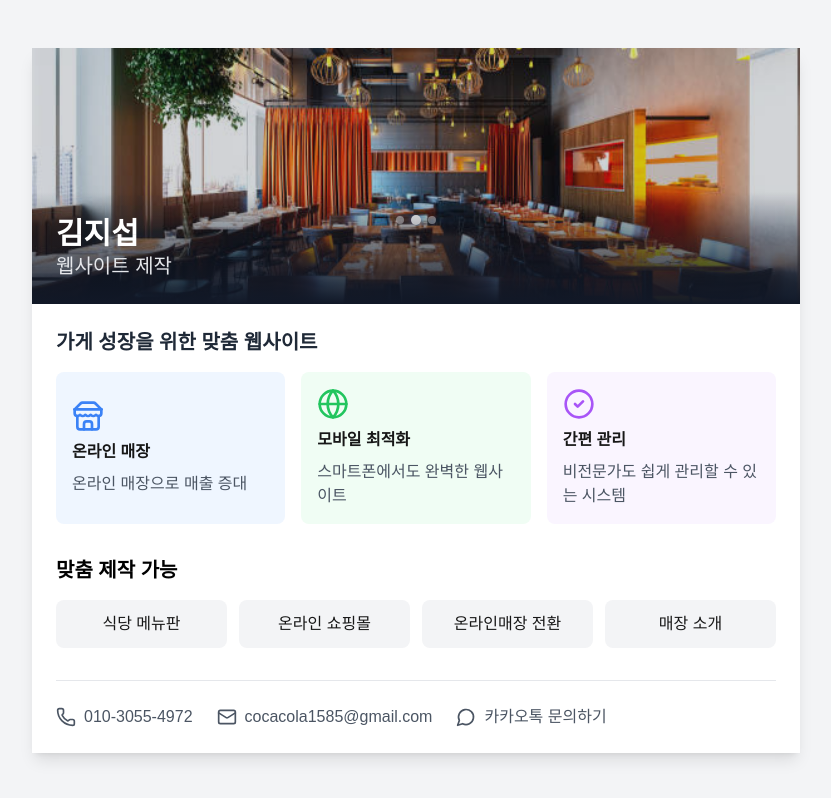
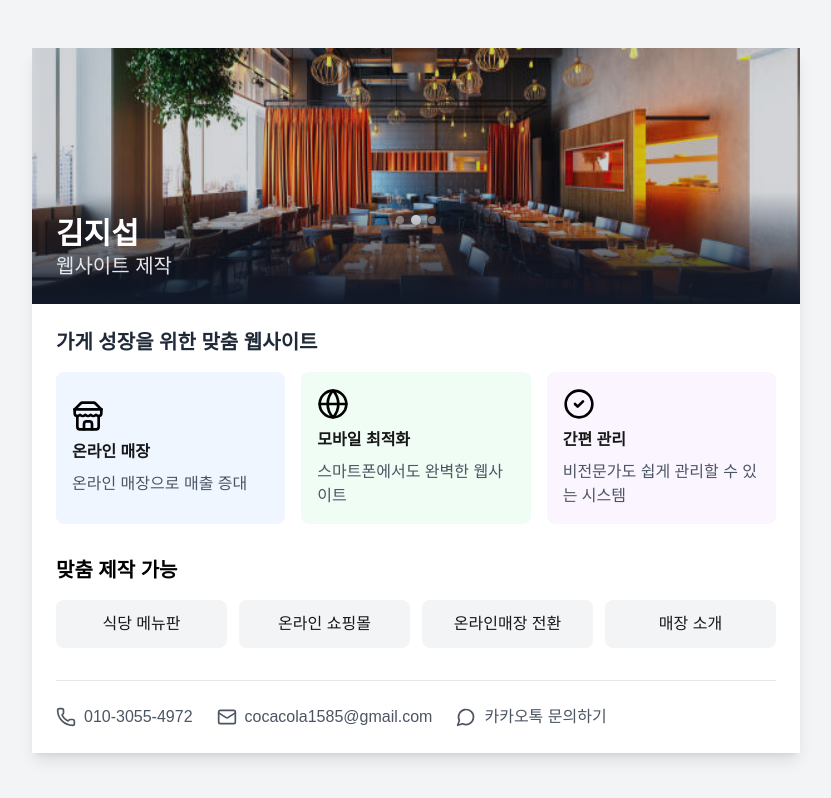
Before and after one commit to Jeff0327/profile, a Next.js app: page / in a window 1280 px wide. Shown: the whole page, without its empty margins (224-1055 px from the left). Built offline with nearby package versions, Linux system fonts and the light colour scheme.

Commit message:
text-color

```diff
--- a/app/components/Profile.tsx
+++ b/app/components/Profile.tsx
@@ -72,7 +72,7 @@ const Profile = () => {
 
                                 className="bg-blue-50 p-4 rounded-lg hover:bg-blue-100 transition-colors text-left"
                             >
-                                <Store className="w-8 h-8 text-blue-500 mb-2" />
+                                <Store className="w-8 h-8 text-black mb-2" />
                                 <h3 className="font-bold mb-2">온라인 매장</h3>
                                 <p className="text-gray-600">온라인 매장으로 매출 증대</p>
                             </button>
@@ -80,7 +80,7 @@ const Profile = () => {
 
                                 className="bg-green-50 p-4 rounded-lg hover:bg-green-100 transition-colors text-left"
                             >
-                                <Globe className="w-8 h-8 text-green-500 mb-2" />
+                                <Globe className="w-8 h-8 text-black mb-2" />
                                 <h3 className="font-bold mb-2">모바일 최적화</h3>
                                 <p className="text-gray-600">스마트폰에서도 완벽한 웹사이트</p>
                             </button>
@@ -88,7 +88,7 @@ const Profile = () => {
 
                                 className="bg-purple-50 p-4 rounded-lg hover:bg-purple-100 transition-colors text-left"
                             >
-                                <CheckCircle2 className="w-8 h-8 text-purple-500 mb-2" />
+                                <CheckCircle2 className="w-8 h-8 text-black mb-2" />
                                 <h3 className="font-bold mb-2">간편 관리</h3>
                                 <p className="text-gray-600">비전문가도 쉽게 관리할 수 있는 시스템</p>
                             </button>
```
